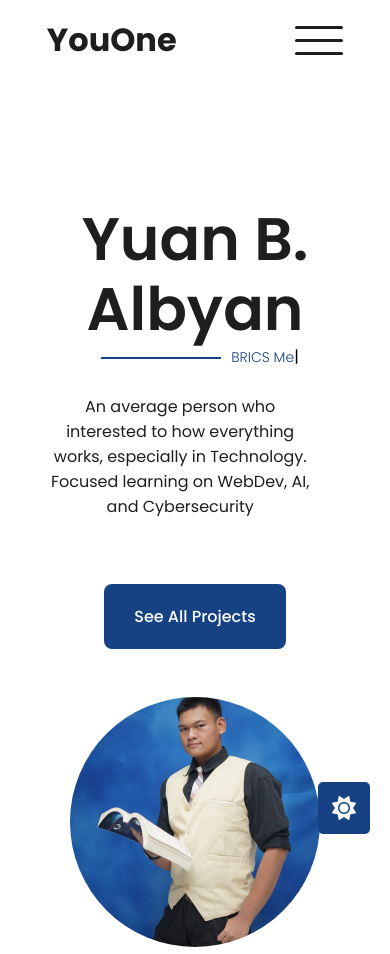
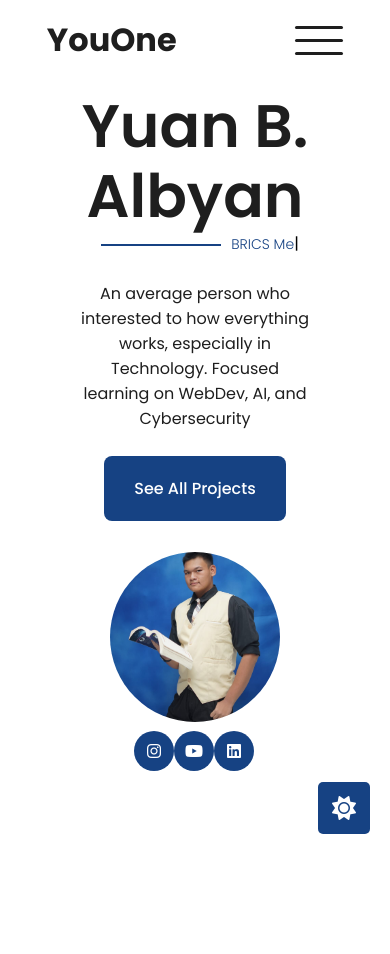
Before and after one commit to youone-its/portoweb, a plain HTML site: page index.html in a window 390 px wide. After the commit the page ends 844 px from the top, so only its background shows below. Drawn offline with Linux system fonts and the light colour scheme.

Commit message:
styles.css

```diff
--- a/styles.css
+++ b/styles.css
@@ -95,7 +95,6 @@ header ul li a {
   font-weight: 500;
   margin: 0 20px;
   cursor: pointer;
-  font-size: 30px;
   position: relative;
   transition: 0.1s ease-in-out;
 }
@@ -128,6 +127,7 @@ header ul li:hover a::after {
 }
 .moveFromLeft {
   animation-name: moveFromLeft;
+  animation-delay: 1.5s;
   animation-duration: 1.5s;
   animation-fill-mode: forwards;
   animation-timing-function: ease-out;
@@ -146,7 +146,7 @@ header ul li:hover a::after {
 }
 .moveFromBottom {
   animation-name: moveFromBottom;
-  animation-delay: 1.7s;
+  animation-delay: .3s;
   animation-duration: 1.5s;
   animation-fill-mode: forwards;
   animation-timing-function: ease-out;
@@ -308,9 +308,7 @@ img {
 }
 
 @media (max-width: 1100px){
-    .hero .social_icons{
-        display: none;
-    }
+
 
     .hero_detail h1{
         font-size: 55px;
@@ -399,7 +397,11 @@ img {
   }
 
     .hero .social_icons{
-        display: none;
+        display: flex;
+        position: absolute;
+        margin-bottom: -50%;
+        margin-left: -60%;
+        animation-name: moveFromBottom;
     }
 }
 
@@ -414,6 +416,13 @@ img {
         font-size: 80px;
         line-height: 90px;
     }
+    .hero .social_icons{
+      display: flex;
+      position: absolute;
+      margin-bottom: -80%;
+      margin-left: 0%;
+      animation-name: moveFromBottom;
+  }
 
     .hero_detail h2{
         font-size: 20px;
@@ -421,6 +430,7 @@ img {
     }
 
     .hero{
+      margin-top: -30px;
         flex-direction: column;
         padding-top: 120px;
         justify-content: center;
@@ -437,7 +447,40 @@ img {
         height: 250px;
     }
 }
+@media (max-width: 820px){
+  .hero .social_icons{
+    margin-bottom: -90%;
+    margin-left: 2%;
+  }
+}
 
+@media (max-width: 803px){
+  .hero .social_icons{
+    margin-bottom: -100%;
+    margin-left: 2%;
+  }
+}
+@media (max-width: 750px){
+  .hero .social_icons{
+    margin-bottom: -110%;
+    margin-left: 2%;
+  }
+  .hero button{
+    margin-top: 0px;
+  }
+  .hero p{
+    padding-left: 10%;
+  }
+}
+@media (max-width: 675px){
+  .hero .social_icons{
+    margin-bottom: -110%;
+    margin-left: 2%;
+  }
+  .hero_detail h1{
+    font-size:50px;
+  }
+}
 @media (max-width: 600px){
     .hero_detail h1{
         font-size: 60px;
@@ -452,4 +495,55 @@ img {
         right: 20px;
         bottom: 10px;
     }
+    .hero-image  img{
+      width: 200px;
+      height: 200px;
+      margin-top: -10%;
+    }
+    .hero .social_icons{
+      margin-bottom: -115%;
+      margin-left: 2%;
+    }
 }
+@media (max-width: 540px){
+  .hero-image img{
+    width: 170px;
+    height: 170px;
+  }
+}
+@media (max-width: 518px){
+  .hero .social_icons{
+    margin-bottom: -125%;
+    margin-left: 2%;
+  }
+}
+@media (max-width: 476px){
+  .hero .social_icons{
+    margin-bottom: -130%;
+    margin-left: 2%;
+  }
+}
+@media (max-width: 463px){
+  .hero .social_icons{
+    margin-bottom: -140%;
+    margin-left: 2%;
+  }
+}
+@media (max-width: 442px){
+  .hero .social_icons{
+    margin-bottom: -150%;
+    margin-left: 2%;
+  }
+}
+@media (max-width: 415px){
+  .hero .social_icons{
+    margin-bottom: -160%;
+    margin-left: 2%;
+  }
+}
+@media (max-width: 403px){
+  .hero .social_icons{
+    margin-bottom: -170%;
+    margin-left: 2%;
+  }
+}
```
